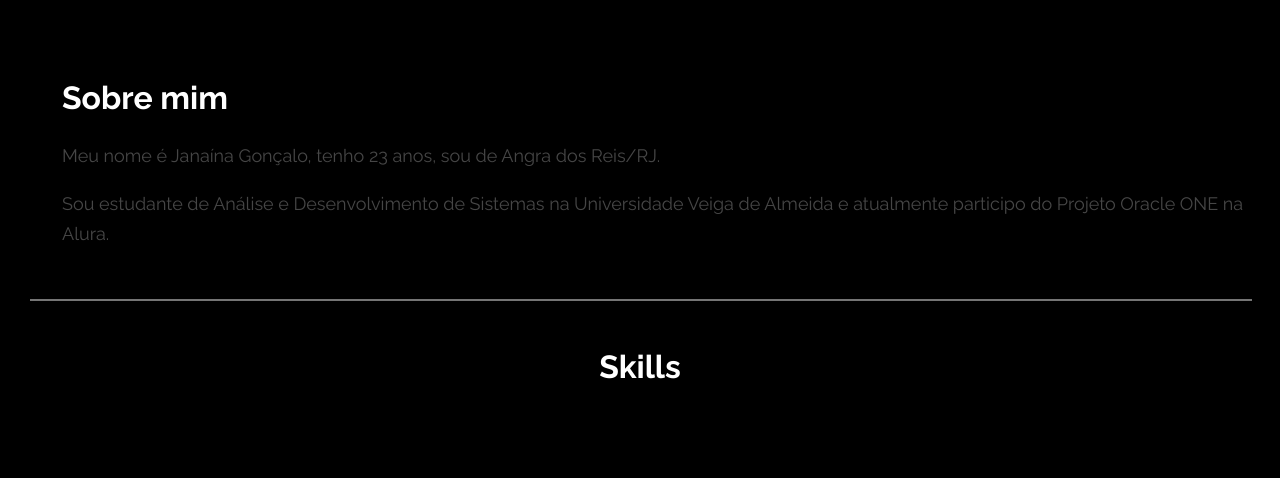
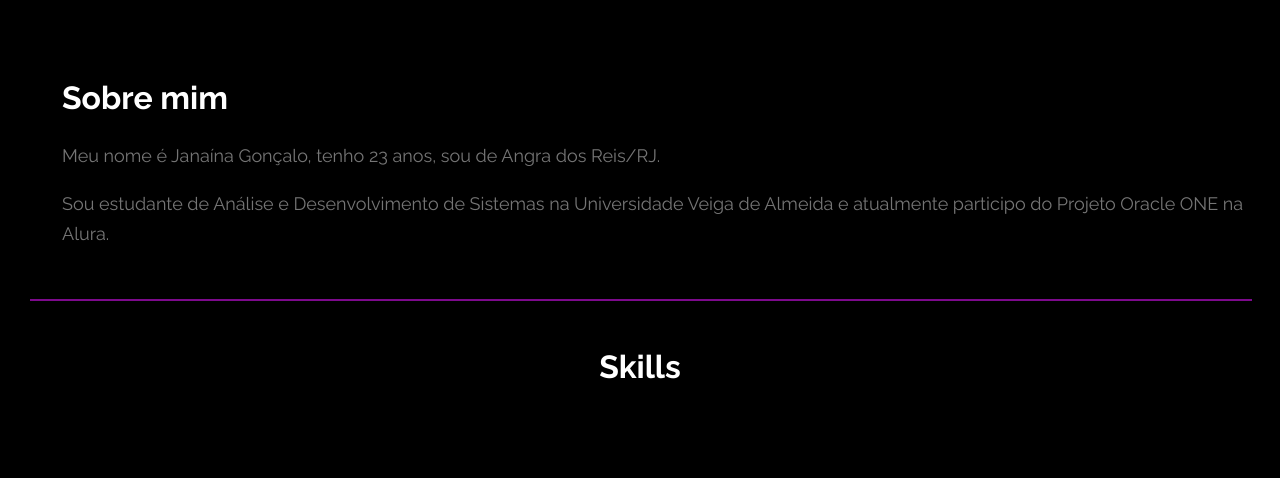
Before and after one commit to JanaGoncalo/Portfolio, a plain HTML site: page index.html in a window 1280 px wide. Shown: the part 869-1347 px from the top of the page. Drawn offline with Linux system fonts and the light colour scheme.

Commit message:
Update style.css

```diff
--- a/style.css
+++ b/style.css
@@ -1,8 +1,8 @@
 :root{
  --cor-de-fundo: black;
  --cor-da-letra: white;
- --cor-da-descricao: #464646;
- --cor-de-hover: #757575;
+ --cor-da-descricao: #757575;
+ --cor-de-hover: #7d0a8c;
 }
 
 body {
```
